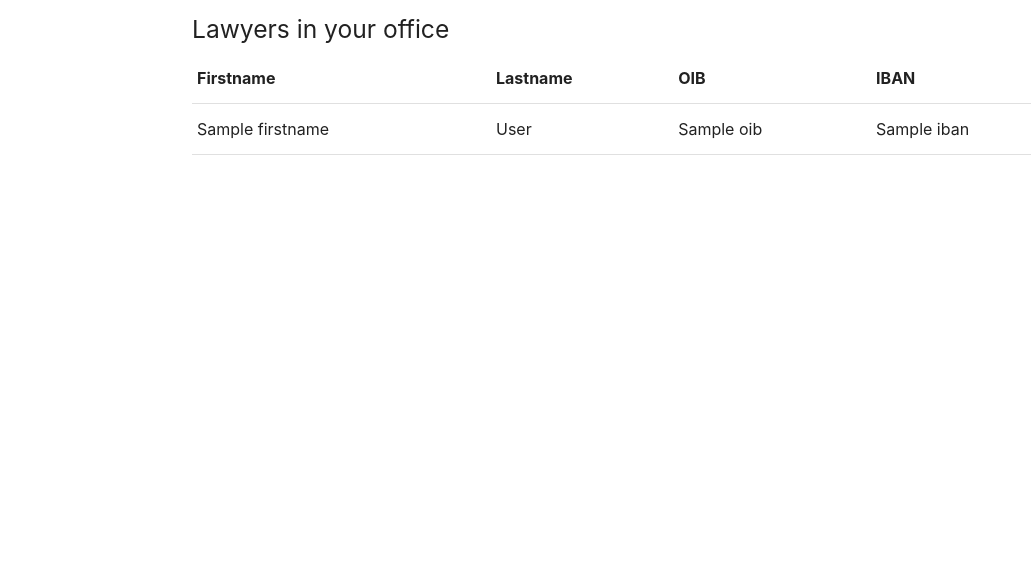
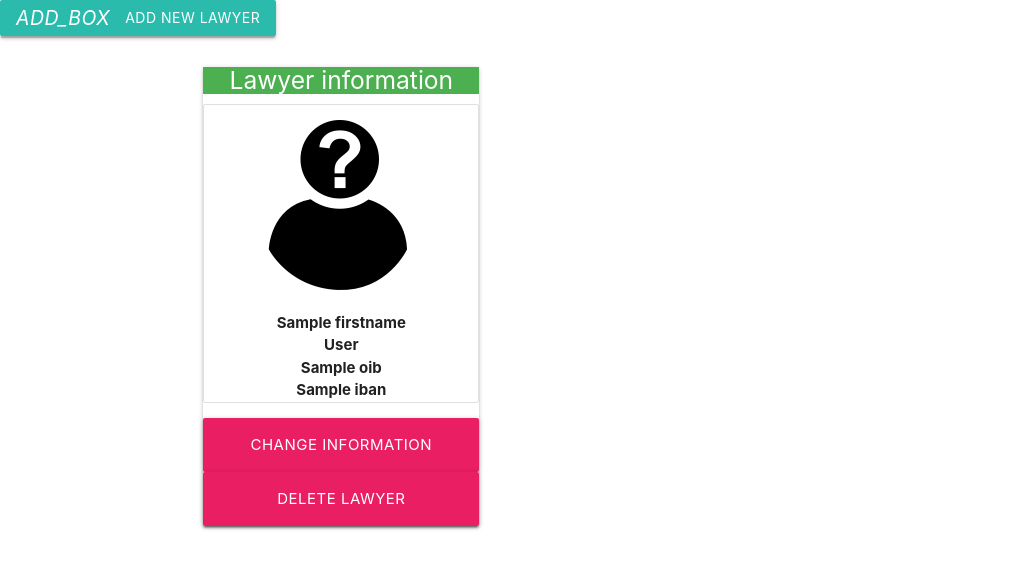
Before and after one commit to dcavajda/MVClawfirmMat, a PHP site: template app/view/privatno/lawyers/index.phtml in a window 1280 px wide. Shown: the top 569 px of the page, without its empty margins (0-1031 px from the left). Run offline with PHP 8.4, Linux system fonts and the light colour scheme; the template is opened without the code that fills it: most values are stand-ins (such as "Sample title", 1, 10 or a date in 2020); data that the repository does not hold is empty; some libraries are stand-ins or nearby versions.

Commit message:
update table lawyer CRUD with grid

```diff
--- a/app/view/privatno/lawyers/index.phtml
+++ b/app/view/privatno/lawyers/index.phtml
@@ -1,27 +1,63 @@
-<div class="container">
-  <div class="col s2">
-    <h5>Lawyers in your office</h5>
-    <div class="responsive-table">
-      <table id="tablicaSmjerovi">
-          <thead>
-            <tr>
-            <th>Firstname</th>
-            <th>Lastname</th>
-            <th>OIB</th>
-            <th>IBAN</th>
-            </tr>
-          </thead>
-          <tbody>
-            <?php foreach($lawyers as $lawyer): ?>
-              <tr>
-                <td><?php echo $lawyer->firstname?></td>
-                <td><?=$lawyer->lastname?></td>
-                <td><?php echo $lawyer->OIB?></td>
-                <td><?php echo $lawyer->IBAN?></td>
-              </tr>
-            <?php endforeach;?>
-          </tbody>
-      </table>
+<a href="<?php echo App::config("url") ?>lawyers/pripremaNovi"
+class="waves-effect waves-light btn center-align">
+<i class="material-icons left">add_box</i> Add new lawyer</a>
+</a>
+  <?php foreach($lawyers as $lawyer): ?>
+    <div class="container">
+      <div class="row">
+        <div class="col s12 m4">
+          <div class= "center-align">
+            <div class="card">
+              <div class="card-content">
+                  <div class="card-title green white-text">
+                  <h5>Lawyer information</h5>
+                  </div>
+                  <ul class="collection">
+                  <li>
+                  <img src="<?php echo App::config("url") ?>public/img/nepoznataOsoba.png">
+                  <li><?php echo $lawyer->firstname?></li>
+                  <li><?php echo $lawyer->lastname?></li>
+                  <li><?php echo $lawyer->OIB?></li>
+                  <li><?php echo $lawyer->IBAN?></li>
+                  </ul>
+                  <div>
+                      <a title="promjeni <?php echo $lawyer->firstname ?>"
+                      href="<?php echo App::config("url")?>lawyers/pripremaPromjeni/
+                      <?php echo $lawyer->lawyer_id ?>">
+                <div class="btn btn-block btn-large pink">Change information</div>
+
+                    <a title="Obriši <?php echo $lawyer->lawyer_id ?>"
+                    onclick="return confirm('Sigurno obrisati <?php echo $lawyer->lawyer_id ?>?');"
+                    href="<?php
+                    echo App::config("url")
+                    ?>lawyers/brisanje/<?php echo $lawyer->lawyer_id ?>">
+                  <div class="btn btn-block btn-large pink">Delete lawyer</div>
+                </div>
+              </div>
+            </div>
+          </div>
+        </div>
+      </div>
     </div>
-  </div>
-</div>
+  <?php endforeach;?>
+
+
+
+  <style>
+  .container{
+    margin-top:15px;
+  }
+  .card-content{
+    text-align: center;
+    padding: 0px !important;
+  }
+  ul li {
+    font-weight: bold;
+  }
+  .card{
+  transition: .5s;
+  }
+  .card:hover{
+    transform:scale(1.05);
+  }
+</style>
```
Also changed, not shown: app/config.php (+7 -7 lines), app/controller/lawyersController.php (+150 -3 lines), app/model/lawyer.php (+59 -1 lines), app/view/privatno/lawyers/detalji.phtml (added, +15 -0 lines), app/view/privatno/lawyers/novi.phtml (added, +19 -0 lines), app/view/privatno/lawyers/promjeni.phtml (added, +18 -0 lines), public/img/nepoznataOsoba.png (added).
